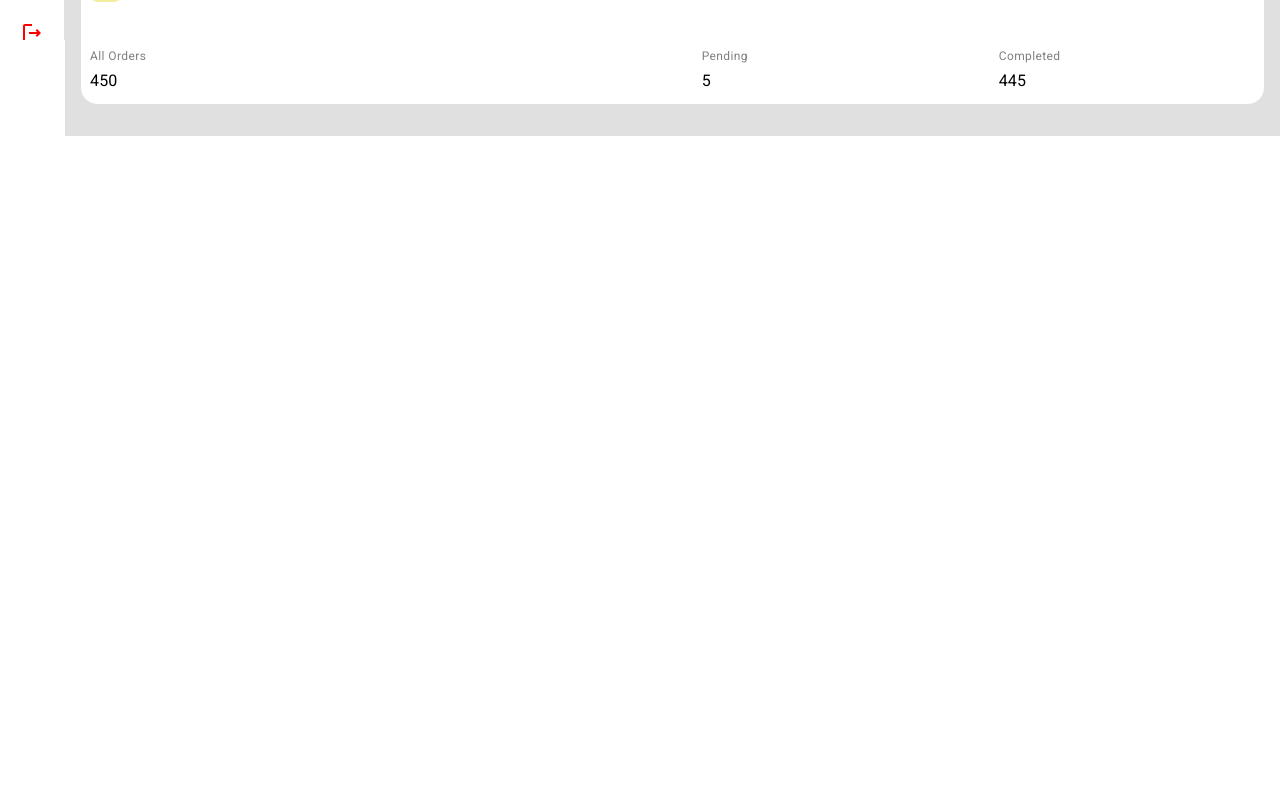
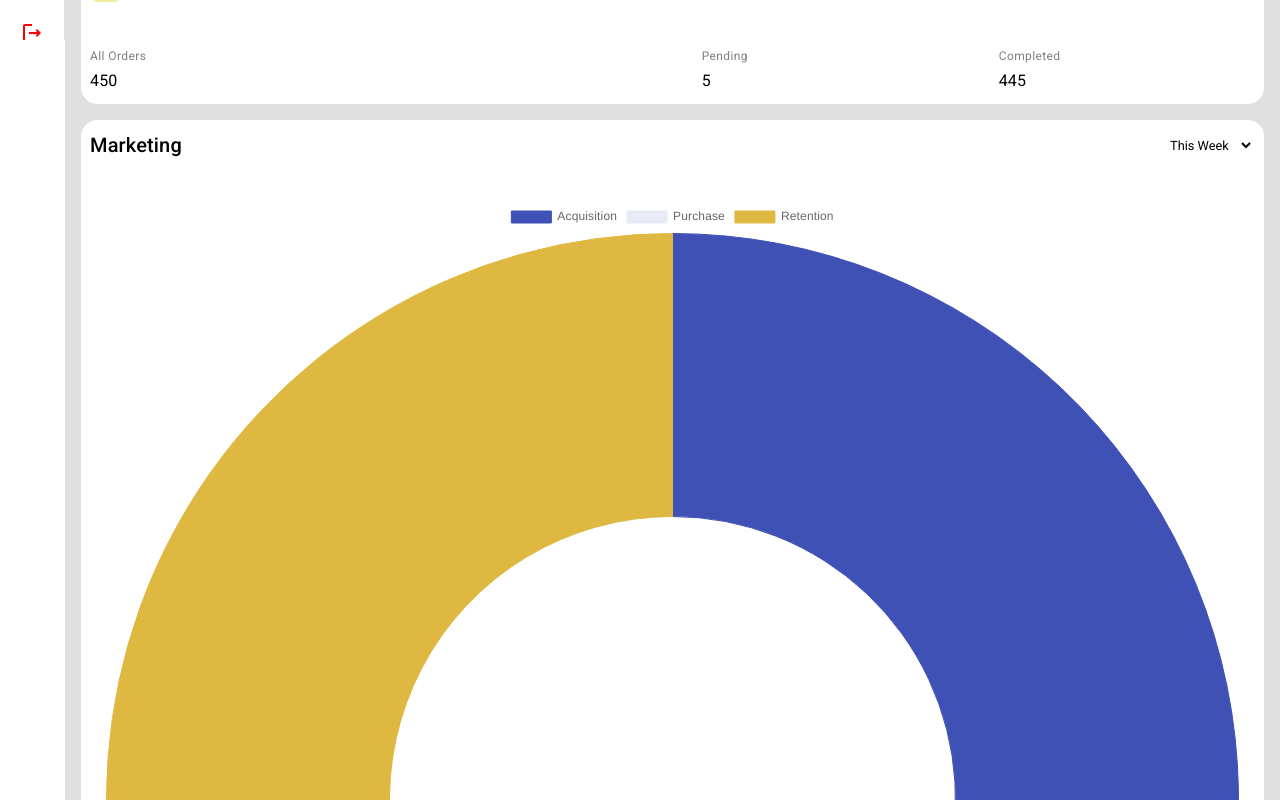
Before and after one commit to udeaghad/metrix, a React (Create React App) app: page / in a window 1280 px wide. Shown: the part 760-1560 px from the top of the page. Before the commit the page ends 896 px from the top, so only its background shows below. Built offline with nearby package versions, Linux system fonts and the light colour scheme.

Commit message:
create marketing chart

```diff
--- /dev/null
+++ b/src/components/MarketingChart/MarketingChart.tsx
@@ -0,0 +1,42 @@
+import { Box, Typography } from "@mui/material";
+
+interface MarketingChartProps {
+  Doughnut: any;
+  chartData: any;
+  reportRange: string;
+  handleChange: (event: React.ChangeEvent<{ value: unknown }>) => void;
+}
+
+const MarketingChart = ({chartData, Doughnut, reportRange, handleChange}: MarketingChartProps) => {
+  return (
+    <Box sx={{backgroundColor: "white", border: "1px solid white", p: 1, borderRadius: "1rem", mb: 2 }}>
+      <Box sx={{display: "flex", justifyContent: "space-between", alignItems: "center", mb: 5}}>
+        <Typography variant="h6" sx={{color: "black"}}>
+          Marketing
+        </Typography>
+
+        <Box sx={{ minWidth: 80, top: 0, right: 0, position: "relative" }}>
+          <form>
+            <select
+              id="shop"
+              aria-label='shop name'
+              value={reportRange}
+              onChange={handleChange}
+              style={{backgroundColor: "inherit", border: "1px white solid", borderRadius: "5px", padding: "3px", fontSize: "0.8rem"}}
+            >
+              <option selected value="This Week">This Week</option>
+              <option value="This Month">This Month</option>
+            </select>
+          </form>
+        </Box>
+      </Box>
+
+      <Box sx={{width: "100%"}}>
+        <Doughnut data={chartData} />
+      </Box>
+
+    </Box>
+  )
+}
+
+export default MarketingChart;
--- a/src/pages/Dashboard/Dashboard.tsx
+++ b/src/pages/Dashboard/Dashboard.tsx
@@ -5,11 +5,16 @@ import PeopleAltOutlinedIcon from '@mui/icons-material/PeopleAltOutlined';
 import Inventory2OutlinedIcon from '@mui/icons-material/Inventory2Outlined';
 import ShoppingBagOutlinedIcon from '@mui/icons-material/ShoppingBagOutlined';
 import ShoppingCartOutlinedIcon from '@mui/icons-material/ShoppingCartOutlined';
+import { Chart as ChartJS, ArcElement, Tooltip, Legend } from 'chart.js';
+import { Doughnut } from 'react-chartjs-2';
+
+
 
 import { useTheme } from '@mui/material/styles';
 
 import {DrawerHeader} from './Style';
 import ReportCard from '../../components/ReportCard/ReportCard';
+import MarketingChart from '../../components/MarketingChart/MarketingChart';
 
 const Dashboard = () => {
   const theme = useTheme();
@@ -67,6 +72,30 @@ const Dashboard = () => {
       property1Value: "30"
     }
 
+  }
+
+  ChartJS.register(ArcElement, Legend);
+
+  const chartData = {
+    labels: ["Acquisition", "Purchase", "Retention"],
+    datasets: [
+      {
+        label: "Marketing",
+        data: [ 1250, 450, 900],
+        backgroundColor: [
+          theme.palette.primary.main,
+          theme.palette.primary.variant,
+          theme.palette.secondary.main,
+        ],
+        borderColor: [
+          theme.palette.primary.main,
+          theme.palette.primary.variant,
+          theme.palette.secondary.main,
+        ],
+        borderWidth: 1,
+        backdropColor: "#e0e0e0",
+      },
+    ]
   }
   return (
     <Box component="main" sx={{ flexGrow: 1, p: 2, backgroundColor: "#e0e0e0"}}>
@@ -137,6 +166,13 @@ const Dashboard = () => {
         titleColor="gray"
 
       />
+
+      <MarketingChart
+        Doughnut={Doughnut}
+        chartData={chartData}
+        handleChange={handleChange}
+        reportRange={reportRange}
+      />
     </Box>
   )
 }
```
Also changed, not shown: src/components/MarketingChart/MarketingChart.jsx (deleted, +0 -9 lines), src/components/SummaryChart/SummaryChart.tsx (added, +7 -0 lines).
